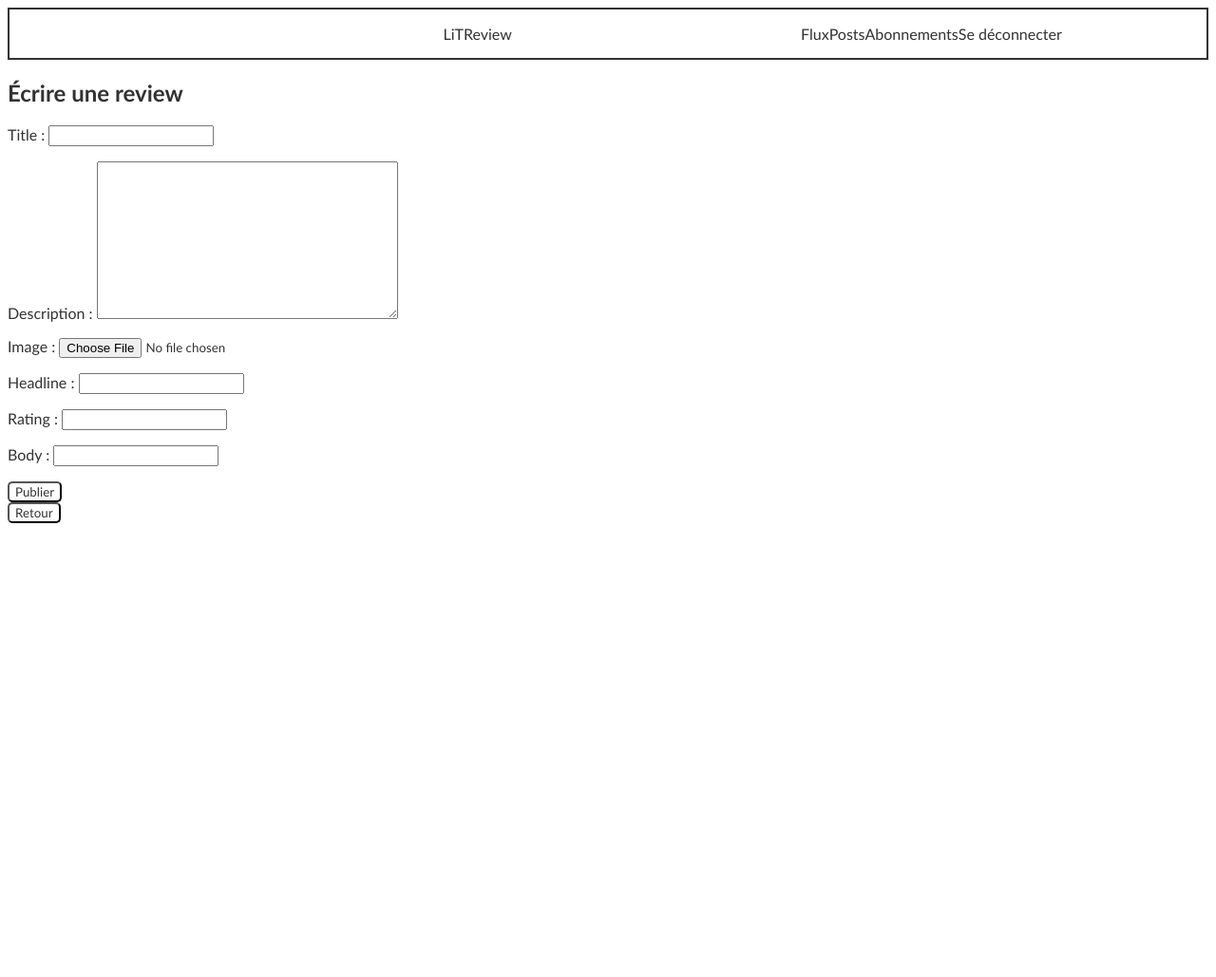
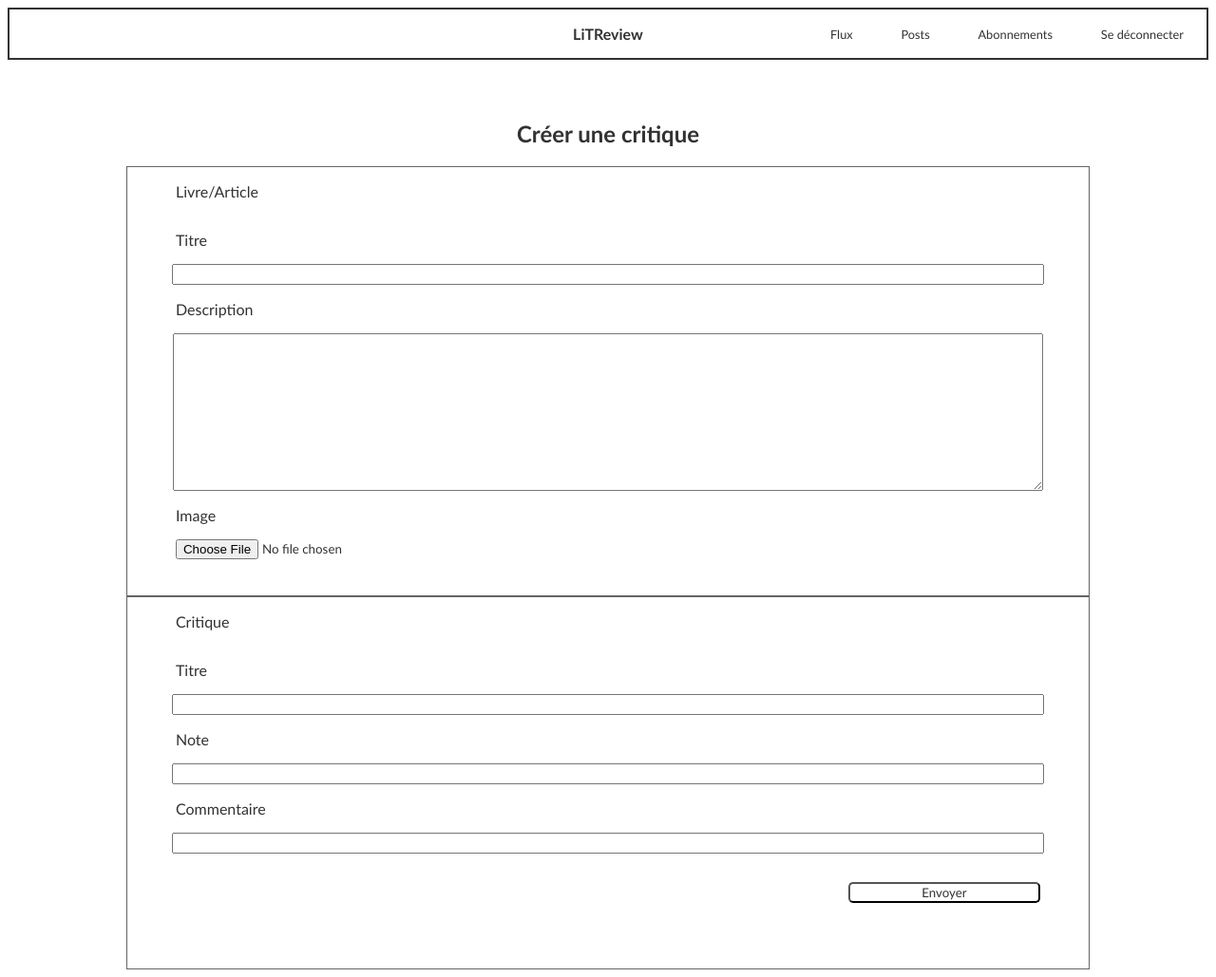
Before and after one commit to ThomasCreusot/OpenClassRooms_Project9, a Django app: page /reviews_and_tickets/add in a window 1280 px wide. Shown: the whole page at 95% size. Before the commit the page ends 551 px from the top, so only its background shows below. Run offline with Django 4.2, Linux system fonts and the light colour scheme; the visitor is signed in with stand-in values (Sample User, id 1).

Commit message:
Working on CSS

```diff
--- a/authentication_app/templates/authentication_app/login.html
+++ b/authentication_app/templates/authentication_app/login.html
@@ -10,6 +10,7 @@
         <button><a href="{% url 'home' %}">Accueil</a></button>
 
     {% else %}
+
             <div></div> <!--div for spacing with flexbox-->
             <div id="homepage__signup">
                 <p>Inscrivez-vous maintenant</p>
@@ -18,14 +19,15 @@
 
             <div id="homepage__login">
                 <p>Connectez-vous</p>
-            <p>{{ message }}</p>
                 <form method="post">
                     {{ form.as_p }}
                     {% csrf_token %}
                     <button type="submit" >Se connecter</button>
+                    <p>{{ message }}</p>
                 </form>
             </div>
             <div></div> <!--div for spacing with flexbox-->
+
     {% endif %}
 </div> <!--homepagediv-->
 {% endblock content %}
--- a/reviews_app/templates/reviews_app/review_and_ticket_create.html
+++ b/reviews_app/templates/reviews_app/review_and_ticket_create.html
@@ -1,11 +1,35 @@
 {% extends 'base.html' %}
 {% block content %}
-    <h2>Écrire une review</h2>
+    <h2>Créer une critique</h2>
     <form method="post" enctype="multipart/form-data">
-        {{ ticket_form.as_p }}
-        {{ review_form.as_p }}
+
+        <div class="ticket_and_review-ticket_part">
+        <p>Livre/Article</p>
+        <p>Titre</p>
+        {{ ticket_form.title }}
+
+        <p>Description</p>
+        {{ ticket_form.description }}
+
+        <p>Image</p>
+        {{ ticket_form.image }}
+        </div>
+
+        <div class="ticket_and_review-review_part">
+        <p>Critique</p>
+        <p>Titre</p>
+        {{ review_form.headline }}
+        <p>Note</p>
+        {{ review_form.rating }}
+
+        <p>Commentaire</p>
+        {{ review_form.body }}
+
+
         {% csrf_token %}
-        <button type="submit" >Publier</button>
+        <button type="submit" >Envoyer</button>
+
+        </div>
     </form>
-    <button><a href="{% url 'home' %}">Retour</a></button>
+
 {% endblock content %}
--- a/reviews_app/views.py
+++ b/reviews_app/views.py
@@ -223,7 +223,7 @@ from django.core.exceptions import ValidationError
 @login_required
 def follow_users(request):
     #Added only because the client wishes to have an inputField and not a manyToMany field
-    input_form = FollowUsersForm_input()
+    input_form = FollowUsersForm_input(initial={'user_to_follow': "Nom d'utilisateur"})
 
     #initial form for the manyToMany relationship
     form = FollowUsersForm(instance=request.user)
--- a/static/styles.css
+++ b/static/styles.css
@@ -52,7 +52,7 @@ header
 {
     display: flex;
     flex-direction: column;
-    flex-wrap: nowrap;
+    flex-wrap: wrap;
 
     /*Allignement
     Principal axis : justify-content : flex-start/ flex-end/ center/ space-between/ space-around*/
@@ -60,6 +60,9 @@ header
 
     /*Secondary axis : align-items : stretch /flex-start /flex-end /center/baseline*/
     align-items: center;
+
+
+    padding-top: 5%;
 
 
     /*Display borders for testing*/
@@ -78,11 +81,13 @@ header
     font-size: 0.8em;
 }
 
+
+
 #signup_form, #follow_user_form
 {
     display: flex;
     flex-direction : column;
-    flex-wrap: nowrap;
+    flex-wrap: wrap;
 
     /*Allignement
     Principal axis : justify-content : flex-start/ flex-end/ center/ space-between/ space-around*/
@@ -103,6 +108,14 @@ nav
 
     /*Secondary axis : align-items : stretch /flex-start /flex-end /center/baseline*/
     align-items: center;
+
+    flex-wrap: wrap;
+}
+
+nav a
+{
+    margin: 3px;
+    font-size: 0.8em;
 }
 
 button
@@ -133,7 +146,7 @@ a{
 
 .ticket, .review
 {
-    width: 60%;
+    width: 55%;
 
     /*Display borders for testing*/
     border-width: 1px;
@@ -171,9 +184,151 @@ a{
 
 
 
-table, table td
+table, .table-link-td
 {
     border-width: 1px;
     border-color:  rgb(100, 100, 100);
     border-style: solid;
 }
+
+#head_title
+{
+    text-align: center;
+    font-weight: bold;
+}
+
+.head_space
+{
+    width: 30%;
+}
+
+#ticket_and_review_creation
+{
+    width: 55%; /*as for .ticket, and .review width*/
+
+    display: flex;
+    flex-direction : row;
+
+    /*Allignement
+    Principal axis : justify-content : flex-start/ flex-end/ center/ space-between/ space-around*/
+    justify-content: space-around;
+
+    /*Secondary axis : align-items : stretch /flex-start /flex-end /center/baseline*/
+    align-items: center;
+}
+#ticket_and_review_creation button
+{
+    width: 30%;
+}
+
+.time_created, .user_answers_review, .ticket--user_asks_review
+{
+    padding: 0;
+    margin: 0;
+}
+
+.ticket--title, .review--headline
+{
+    font-weight: bold;
+}
+
+.ticket
+{
+    display: flex;
+    flex-direction : column;
+
+    /*Allignement
+    Principal axis : justify-content : flex-start/ flex-end/ center/ space-between/ space-around*/
+    justify-content: flex-start;
+
+    /*Secondary axis : align-items : stretch /flex-start /flex-end /center/baseline*/
+    align-items: flex-start;
+}
+
+.button--answer_a_ticket
+{
+    margin-top: 1%;
+    margin-bottom: 1%;
+    margin-left: 10%;
+
+    align-self: flex-end;
+}
+
+.ticket .time_created
+{
+align-self: flex-end;
+}
+
+h2
+{
+    margin-top: 5%;
+    text-align: center;
+}
+
+table
+{
+    width: 60%;
+}
+
+.table-link-td
+{
+    width: 20%;
+    text-align: center;
+}
+
+.ticket-creation-form
+{
+    width: 80%;
+
+    display: flex;
+    flex-direction : column;
+
+    /*Allignement
+    Principal axis : justify-content : flex-start/ flex-end/ center/ space-between/ space-around*/
+    justify-content: space-between;
+
+    /*Secondary axis : align-items : stretch /flex-start /flex-end /center/baseline*/
+    align-items: stretch
+}
+
+.ticket-creation-form button
+{
+    width: 20%;
+    align-self:flex-end;
+}
+
+
+
+.ticket_and_review-review_part, .ticket_and_review-ticket_part
+{
+    margin: auto;
+    width: 80%;
+
+    display: flex;
+    flex-direction : column;
+
+    /*Allignement
+    Principal axis : justify-content : flex-start/ flex-end/ center/ space-between/ space-around*/
+    justify-content: space-between;
+
+    /*Secondary axis : align-items : stretch /flex-start /flex-end /center/baseline*/
+    align-items: center;
+
+    border-width: 1px;
+    border-color:  rgb(100, 100, 100);
+    border-style: solid;
+
+    padding-bottom: 3%;
+}
+
+.ticket_and_review-review_part *, .ticket_and_review-ticket_part *
+{
+    width: 90%;
+}
+
+.ticket_and_review-review_part button
+{
+    width: 20%;
+    align-self: flex-end;
+    margin: 3% 5% 3% 0%
+}
--- a/templates/base.html
+++ b/templates/base.html
@@ -12,17 +12,19 @@
     <body>
 
         <header>
-            <div></div> <!--div for spacing with flexbox-->
-            <p>LiTReview</p>
+            <div class="head_space"></div> <!--div for spacing with flexbox-->
+            <p id="head_title" class="head_space">LiTReview</p>
 
             {%  if user.is_authenticated %}
-                <nav>
+                <nav class="head_space">
                     <a href="{% url 'home' %}">Flux</a>
                     <a href="{% url 'my-posts' %}">Posts</a>
                     <a href="{% url 'follow_users' %}">Abonnements</a>
-                    <p><a href="{% url 'logout' %}">Se déconnecter</a></p>
+                    <a href="{% url 'logout' %}">Se déconnecter</a>
                 </nav>
-                {% endif %}
+            {% else %}
+                <div class="head_space"></div> <!--div for spacing with flexbox-->
+            {% endif %}
 
         </header>
 
```
Also changed, not shown: reviews_app/forms.py (+6 -1 lines), reviews_app/templates/reviews_app/follow_users_form.html (+4 -5 lines), reviews_app/templates/reviews_app/home.html (+9 -6 lines), reviews_app/templates/reviews_app/ticket_create.html (+13 -5 lines), media/CalvinAndHobbes_KWv6rPB.jpg (added), media/aE2qQ5M_460s_0EEKhBr.jpg (added), media/aE2qQ5M_460s_IJqqSfx.jpg (added), media/sujet_épineux_GqZ3ReC.jpg (added). Lines whose indentation alone changed are shown as unchanged.
